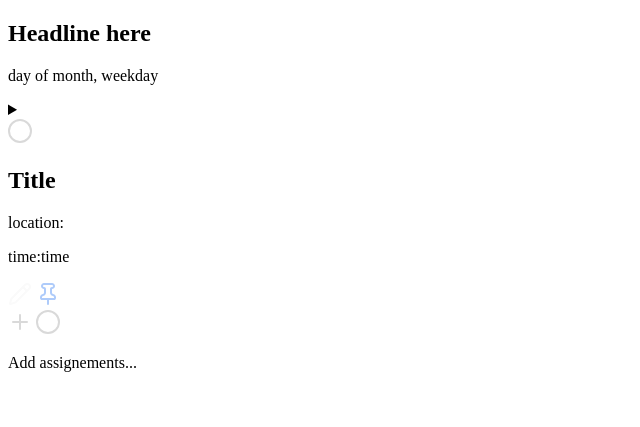
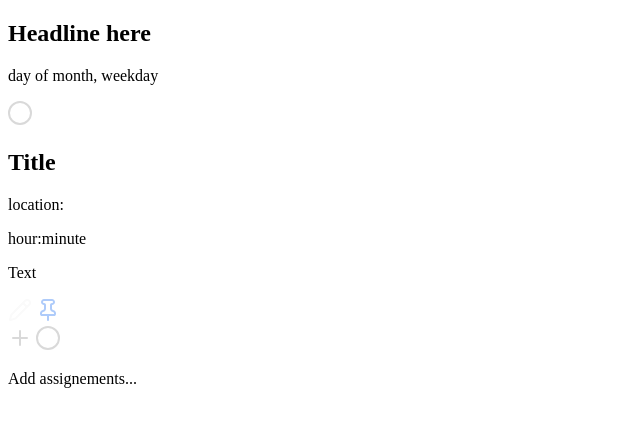
Before and after one commit to chas-academy/u03-todo-FredricLaestander, a PHP site: page / in a window 1280 px wide. Shown: the part 36-463 px from the top of the page, without its empty margins (0-640 px from the left). Run offline with PHP 8.4, Linux system fonts and the light colour scheme.

Commit message:
Prepare a different way to edit task without javascript.

```diff
--- a/src/index.php
+++ b/src/index.php
@@ -34,41 +34,24 @@
 
             <div class="tasks">
                 <div class="task">
-                    <details>
-                        <summary>
-                            <div class="content"><img src="assets/icons/checked/checked_false.svg" alt="not checked icon">
-                                <h2>Title</h2>
+                    <div class="content">
+                        <img src="assets/icons/checked/checked_false.svg" alt="not checked icon">
+                        <div class="taskhead">
+                            <h2>Title</h2>
+                            <div class="datetime">
                                 <p>location:</p>
-                                <p>time:time</p>
-                            </div>
-
-                            <div class="tools">
-                                <img src="assets/icons/pen.svg" alt="edit not checked">
-                                <img src="assets/icons/pin.svg" alt="important not checked">
-                            </div>
-                        </summary>
-                        <!-- Skapa ett form ang MVP här -->
-                        <div class="whenwhere">
-                            <img src="assets/icons/calendar_clock.svg" alt="calendar clock">
-                            <div class="datetime">
-                                <p>Due date</p>
                                 <p>hour:minute</p>
                             </div>
                         </div>
+                    </div>
 
-                        <div class="map">
-                            <img src="assets/icons/map_pin.svg" alt="map pin">
-                            <div class="location">
-                                <p>Location</p>
-                            </div>
-                        </div>
+                    <!-- task description -->
+                    <p>Text</p>
 
-                        <div class="description">
-                            <p>Details...</p>
-                        </div>
-                        <!-- Save = sumbit form -->
-                        <!-- Cancel = cancel form -->
-                    </details>
+                    <div class="tools">
+                        <img src="assets/icons/pen.svg" alt="edit not checked">
+                        <img src="assets/icons/pin.svg" alt="important not checked">
+                    </div>
                 </div>
             </div>
 
```
